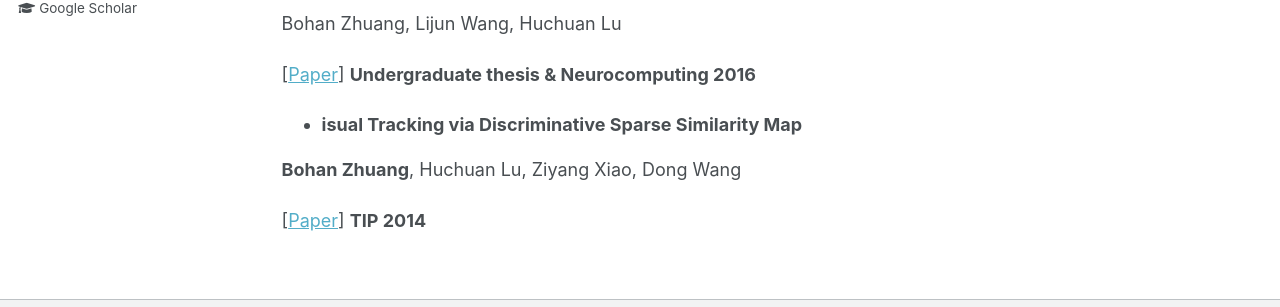
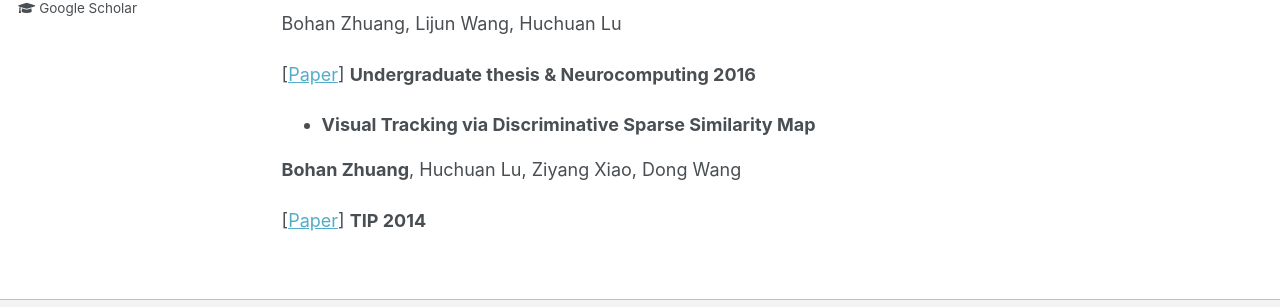
Before and after one commit to bohanzhuang/bohanzhuang.github.io, a Jekyll site: the page built from _pages/publications.md, in a window 1280 px wide and 900 px high, scrolled down 2096 px. Shown: the part 445-752 px from the top of the window. Built offline with Jekyll 4.4.1, drawn with Linux system fonts in a browser that asks for light colours.

Commit message:
Update publications.md

```diff
--- a/_pages/publications.md
+++ b/_pages/publications.md
@@ -129,7 +129,7 @@ Bohan Zhuang, Lijun Wang, Huchuan Lu
 [[Paper](https://www.sciencedirect.com/science/article/abs/pii/S0925231216309663)] **Undergraduate thesis & Neurocomputing 2016**
 
 
-- **isual Tracking via Discriminative Sparse Similarity Map**
+- **Visual Tracking via Discriminative Sparse Similarity Map**
 
 **Bohan Zhuang**, Huchuan Lu, Ziyang Xiao, Dong Wang
 
```
